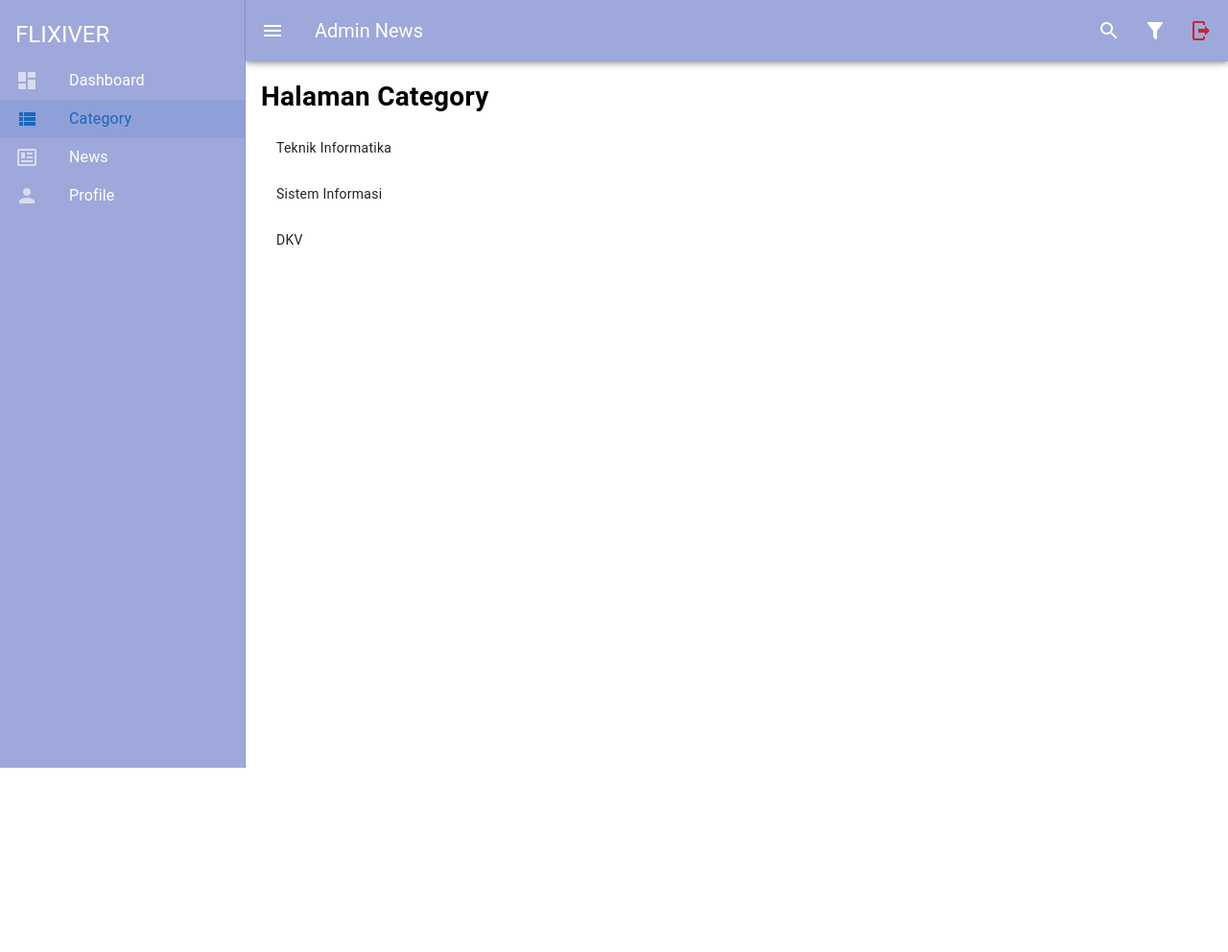
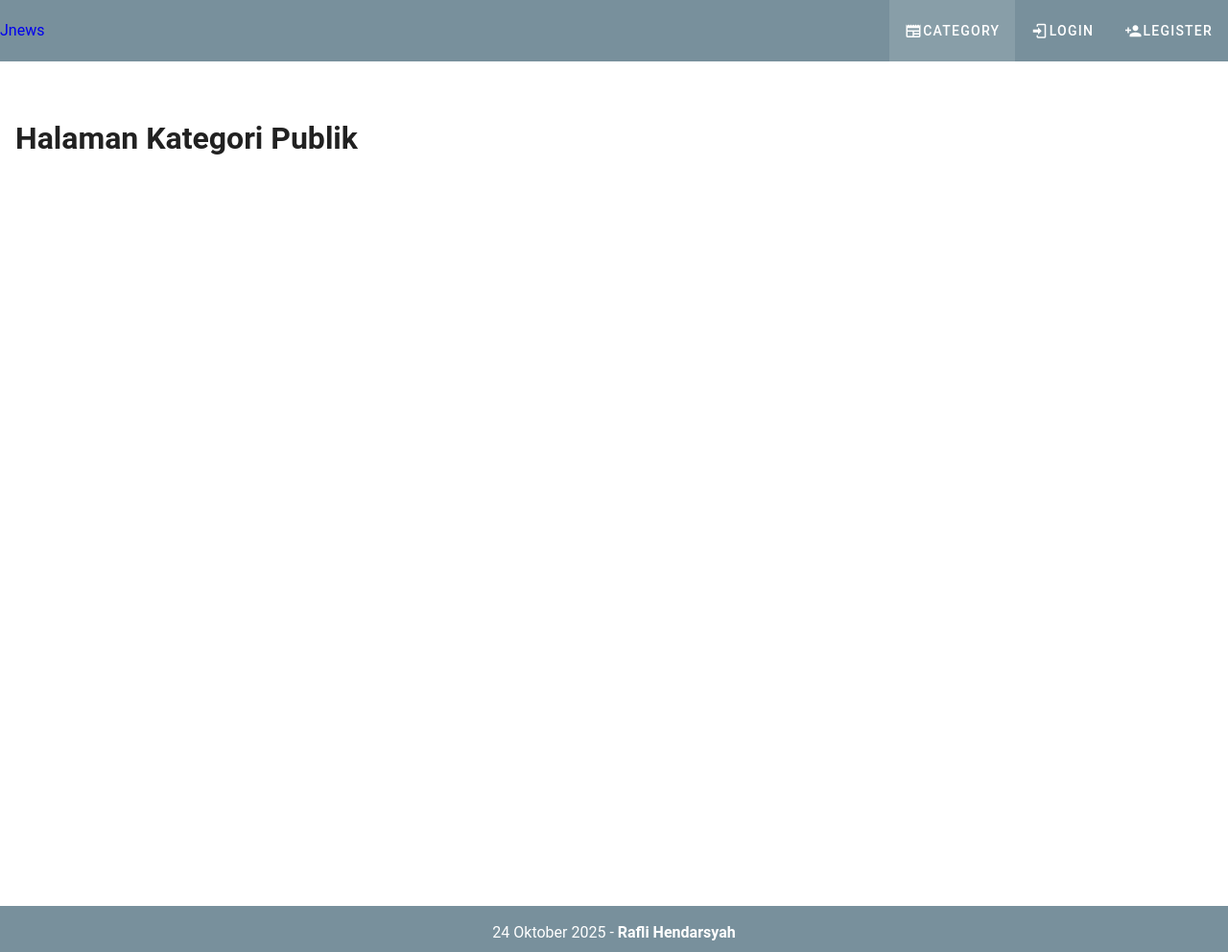
Before and after one commit to Flidoang/vue-vuetify, a Vue app: page /category in a window 1280 px wide. Shown: the whole page at 96% size. Before the commit the page ends 800 px from the top, so only its background shows below. Built offline with nearby package versions, Linux system fonts and the light colour scheme.

Commit message:
last_update_route

```diff
--- a/src/App.vue
+++ b/src/App.vue
@@ -1,18 +1,12 @@
 <template>
-  <v-layout>
+  <RouterView />
+</template>
 
-    <!-- Sidebar -->
-    <SideBar v-model="drawer" />
+<script setup>
+import { RouterView } from 'vue-router'
+</script>
 
-    <!-- Navbar -->
-    <NavBar @toggle-drawer="toggleDrawer" />
-
-    <!-- Main -->
-    <v-main style="height: 500px">
-      <v-card-text>
-
-        <RouterView />
-
+// Nyimpen perubahan terakhir di file lain
         <!-- sementara -->
         <!-- <h1>Ini main Content</h1>
         <v-btn @click="showMotivation = !showMotivation" type="button">Show Motivation</v-btn>
@@ -38,26 +32,3 @@
               officia numquam rerum sit quisquam laborum.</p>
           </template>
         </AlertMessage> -->
-      </v-card-text>
-    </v-main>
-  </v-layout>
-</template>
-
-<script setup>
-import { ref, provide } from 'vue'
-import { RouterView } from 'vue-router'
-import SideBar from './components/SideBar.vue'
-import NavBar from './components/NavBar.vue'
-// import AlertMessage from './components/AlertMessage.vue'
-
-const drawer = ref(true)
-// const showError = ref(false)
-// const showMotivation = ref(false)
-
-provide('username', 'Flixiver')
-
-const toggleDrawer = () => {
-  drawer.value = !drawer.value
-}
-
-</script>
--- /dev/null
+++ b/src/components/public/FooterComponent.vue
@@ -0,0 +1,16 @@
+<template>
+  <v-footer class="bg-blue-grey-lighten-1">
+    <v-row justify="center" no-gutters>
+      <v-col class="text-center mt-2" cols="12">
+        {{
+          new Date().toLocaleDateString("id-ID", {
+            day: "numeric",
+            month: "long",
+            year: "numeric",
+          })
+        }}
+        - <strong>Rafli Hendarsyah</strong>
+      </v-col>
+    </v-row>
+  </v-footer>
+</template>
--- /dev/null
+++ b/src/components/public/HeaderComponent.vue
@@ -0,0 +1,31 @@
+<template>
+    <div>
+        <v-toolbar app class="bg-blue-grey-lighten-1">
+            <RouterLink to="{ name: 'Home' }">
+                <span>Jnews</span>
+            </RouterLink>
+            <v-spacer></v-spacer>
+            <v-toolbar-items>
+                <v-btn flat v-for="item in menuItems" :key="item.title" :to="{ name: `${item.pathName}` }">
+                    <v-icon left>{{ item.icon }}</v-icon>
+                    <span>{{ item.title }}</span>
+                </v-btn>
+            </v-toolbar-items>
+        </v-toolbar>
+    </div>
+</template>
+
+<script setup>
+const menuItems = [
+    { title: "Category", icon: "mdi-newspaper", pathName: "CategoryPublic" },
+    { title: "Login", icon: "mdi-login", pathName: "Login" },
+    { title: "Legister", icon: "mdi-account-plus", pathName: "Register" },
+];
+</script>
+
+<style scoped>
+a {
+    text-decoration: none;
+    cursor: pointer;
+}
+</style>
--- /dev/null
+++ b/src/layouts/DashboardLayout.vue
@@ -0,0 +1,36 @@
+<template>
+  <v-layout>
+
+    <!-- Sidebar -->
+    <SideBar v-model="drawer" />
+
+    <!-- Navbar -->
+    <NavBar @toggle-drawer="toggleDrawer" />
+
+    <!-- Main -->
+    <v-main style="height: 500px">
+      <v-card-text>
+        <RouterView />
+      </v-card-text>
+    </v-main>
+  </v-layout>
+</template>
+
+<script setup>
+import { ref, provide } from 'vue'
+import { RouterView } from 'vue-router'
+import SideBar from '@/components/SideBar.vue'
+import NavBar from '@/components/NavBar.vue'
+// import AlertMessage from './components/AlertMessage.vue'
+
+const drawer = ref(true)
+// const showError = ref(false)
+// const showMotivation = ref(false)
+
+provide('username', 'Flixiver')
+
+const toggleDrawer = () => {
+  drawer.value = !drawer.value
+}
+
+</script>
--- /dev/null
+++ b/src/layouts/PublicLayout.vue
@@ -0,0 +1,22 @@
+<template>
+    <div>
+        <v-app>
+            <!-- Header  -->
+            <HeaderComponent />
+            <!-- Main -->
+            <v-main>
+                <v-container style="min-height: 100vh;" class="my-10" fluid>
+                    <RouterView />
+                </v-container>
+            </v-main>
+
+            <!-- Footer -->
+            <FooterComponent />
+        </v-app>
+    </div>
+</template>
+
+<script setup>
+import HeaderComponent from '@/components/public/HeaderComponent.vue';
+import FooterComponent from '@/components/public/FooterComponent.vue';
+</script>
--- a/src/router/index.js
+++ b/src/router/index.js
@@ -1,37 +1,104 @@
 import { createRouter, createWebHistory } from 'vue-router'
+
+// Dashboard Layout and Views
 import DashboardView from '@/views/DashboardView.vue'
 import ProfileView from '@/views/ProfileView.vue'
 import NewsView from '@/views/NewsView.vue'
 import CategoryView from '@/views/CategoryView.vue'
 import CategoryDetail from '@/views/CategoryDetail.vue'
+import DashboardLayout from '@/layouts/DashboardLayout.vue'
+
+// Public Layout and Views
+import PublicLayout from '@/layouts/PublicLayout.vue'
+import LandingPageView from '@/views/public/LandingPageView.vue'
+import LoginView from '@/views/public/LoginView.vue'
+import RegisterView from '@/views/public/RegisterView.vue'
+import CategoryPublicView from '@/views/public/CategoryPublicView.vue'
+
+// Error View
+import NotFoundView from '@/views/error/NotFoundView.vue'
+
+const login = false // Simulated authentication status
+
+const requireAuth = (to, from, next) => {
+  if (!login) {
+    alert('You must be logged in to access this page.')
+    next({ name: 'Login' })
+  } else {
+    next()
+  }
+}
 
 const router = createRouter({
   history: createWebHistory(import.meta.env.BASE_URL),
   routes: [
+    // Dashboard and its children
     {
-      path: '/',
+      path: '/dashboard',
+      component: DashboardLayout,
+      beforeEnter: requireAuth,
+      children: [
+        {
+          path: 'home',
           name: 'Dashboard',
           component: DashboardView,
         },
         {
-      path: '/user-profile',
+          path: 'user-profile',
           name: 'User',
           component: ProfileView,
         },
         {
-      path: '/news',
+          path: 'news',
           name: 'News',
           component: NewsView,
         },
         {
-      path: '/category',
+          path: 'category',
           name: 'Category',
           component: CategoryView,
         },
         {
-      path: '/category/:name',
+          path: 'category/:name',
           name: 'Category-Name',
           component: CategoryDetail,
+        },
+      ],
+    },
+
+    // Public
+    {
+      path: '/',
+      component: PublicLayout,
+      children: [
+        {
+          path: 'LandingPage',
+          name: 'Home',
+          component: LandingPageView,
+        },
+        {
+          path: 'login',
+          name: 'Login',
+          component: LoginView,
+        },
+        {
+          path: 'register',
+          name: 'Register',
+          component: RegisterView,
+        },
+        {
+          path: 'category',
+          name: 'CategoryPublic',
+          component: CategoryPublicView,
+        },
+      ],
+    },
+
+    // Not Found
+    {
+      path: '/:pathMatch(.*)*',
+      name: 'NotFound',
+      component: NotFoundView,
     },
   ],
 })
--- /dev/null
+++ b/src/views/error/NotFoundView.vue
@@ -0,0 +1,13 @@
+<template>
+    <div class="d-flex flex-column align-center justify-center">
+        <img :src="NotFound" style="width: 40vw;" alt="404 Not Found">
+        <p class="text-center">
+            Halaman yang Anda cari tidak ditemukan. Kembali ke
+        </p>
+        <v-btn color="green" class="my-10" :to="{ name: 'Home' }">Back</v-btn>
+    </div>
+</template>
+
+<script setup>
+import NotFound from '../../assets/404.svg';
+</script>
--- /dev/null
+++ b/src/views/public/CategoryPublicView.vue
@@ -0,0 +1,5 @@
+<template>
+    <h1>
+        Halaman Kategori Publik
+    </h1>
+</template>
--- /dev/null
+++ b/src/views/public/LandingPageView.vue
@@ -0,0 +1,5 @@
+<template>
+    <h1>
+        Halaman Landing Page
+    </h1>
+</template>
--- /dev/null
+++ b/src/views/public/LoginView.vue
@@ -0,0 +1,5 @@
+<template>
+    <h1>
+        Halaman Login Publik
+    </h1>
+</template>
--- /dev/null
+++ b/src/views/public/RegisterView.vue
@@ -0,0 +1,5 @@
+<template>
+    <h1>
+        Halaman Register Publik
+    </h1>
+</template>
```
Also changed, not shown: src/assets/404.svg (added). Lines whose indentation alone changed are shown as unchanged.
